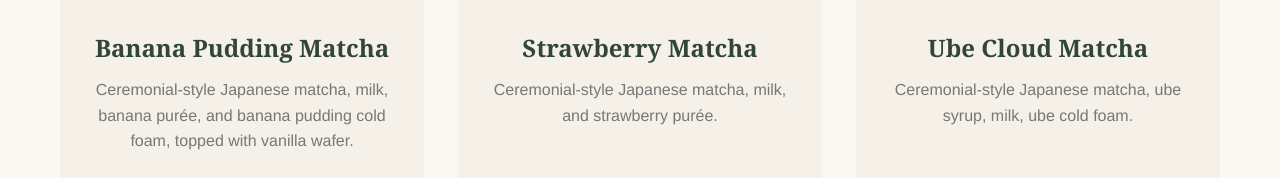
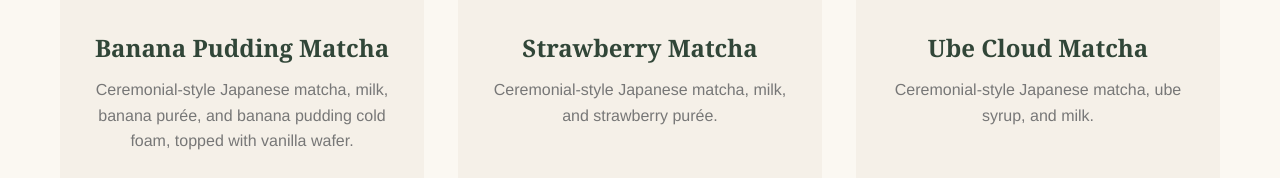
Before and after one commit to JackSeukunian/sip-matcha-website, a plain HTML site: page index.html in a window 1280 px wide. Shown: the part 1480-1658 px from the top of the page. Drawn offline with Linux system fonts and the light colour scheme.

Commit message:
Update description of Ube Cloud Matcha

```diff
--- a/index.html
+++ b/index.html
@@ -60,7 +60,7 @@
     <div class="card">
       <img src="https://i.ibb.co/KxbBs0mQ/Sip-Ube-Cloud.jpg" alt="Ube Cloud Matcha">
       <h3>Ube Cloud Matcha</h3>
-      <p>Ceremonial-style Japanese matcha, ube syrup, milk, ube cold foam.</p>
+      <p>Ceremonial-style Japanese matcha, ube syrup, and milk.</p>
     </div>
   </div>
 </section>
```
